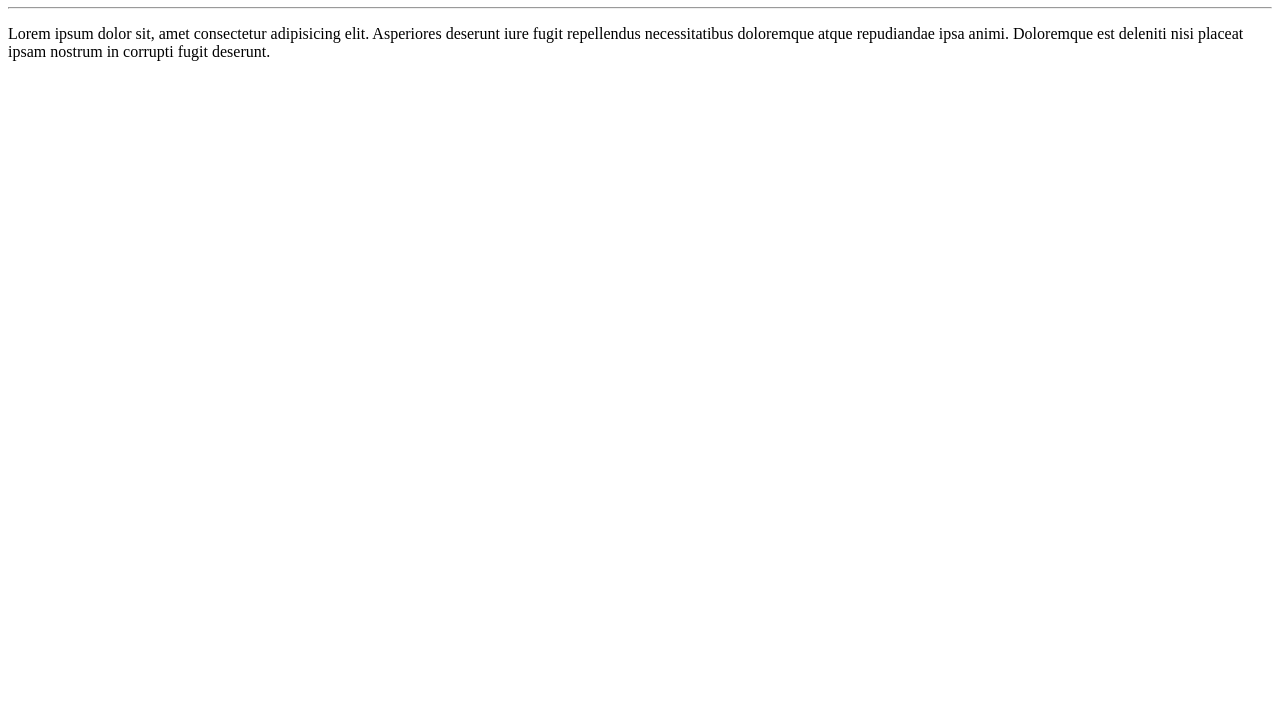
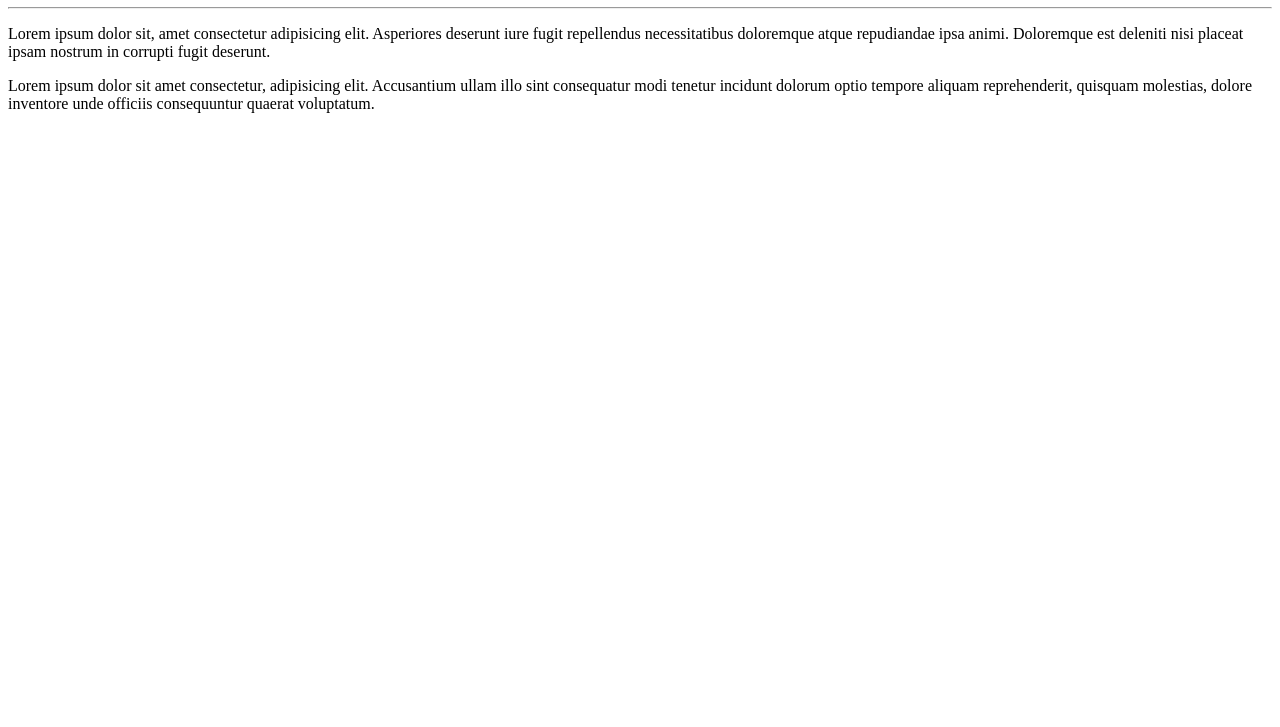
Before and after one commit to Rauatorres/Ola-Mundo, a plain HTML site: page site-exemplo/index.html in a window 1280 px wide. Shown: the part 73-800 px from the top of the page. Drawn offline with Linux system fonts and the light colour scheme.

Commit message:
adicionei um parágrafo

```diff
--- a/site-exemplo/index.html
+++ b/site-exemplo/index.html
@@ -9,5 +9,6 @@
     <h1>Olá Mundo!</h1>
     <hr>
     <p>Lorem ipsum dolor sit, amet consectetur adipisicing elit. Asperiores deserunt iure fugit repellendus necessitatibus doloremque atque repudiandae ipsa animi. Doloremque est deleniti nisi placeat ipsam nostrum in corrupti fugit deserunt.</p>
+    <p>Lorem ipsum dolor sit amet consectetur, adipisicing elit. Accusantium ullam illo sint consequatur modi tenetur incidunt dolorum optio tempore aliquam reprehenderit, quisquam molestias, dolore inventore unde officiis consequuntur quaerat voluptatum.</p>
 </body>
 </html>
```
